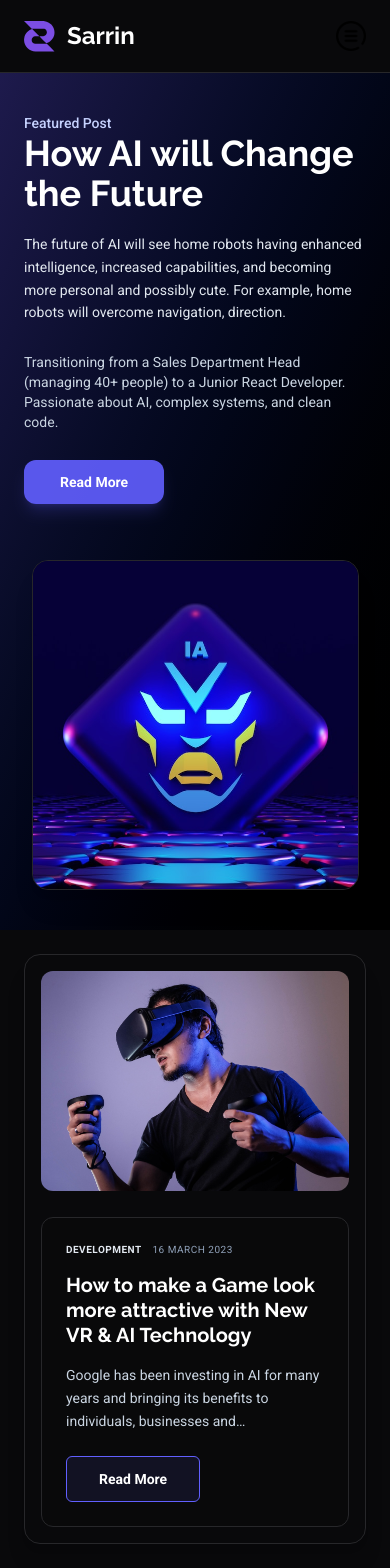
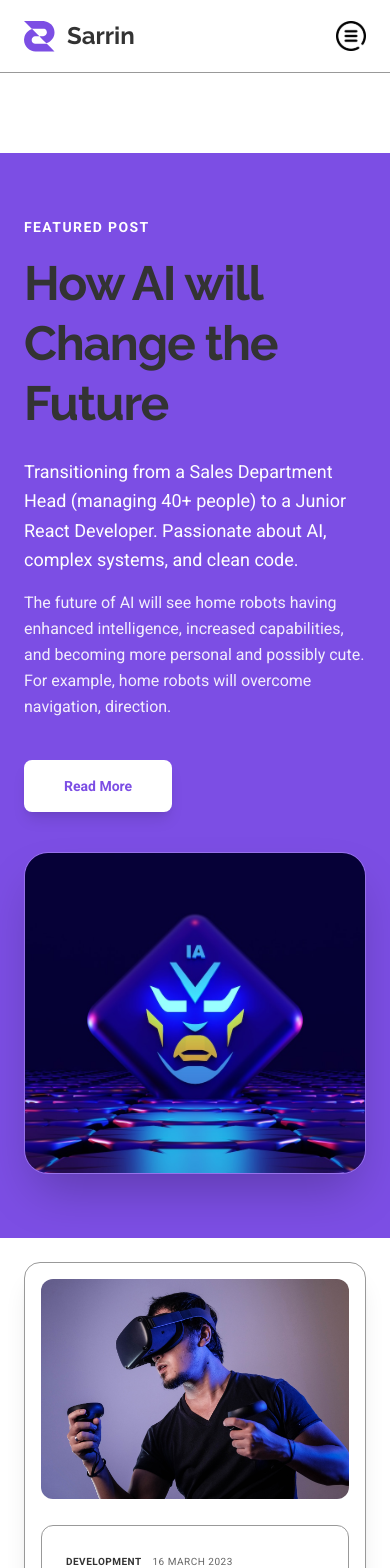
Before and after one commit to OleksandrStrunkin/nextjs-postgres-blog, a Next.js app: page / in a window 390 px wide. Shown: the top 1568 px of the page. Built offline with nearby package versions, Linux system fonts and the light colour scheme; no server answers; the database is empty.

Commit message:
feat: Update styles across components for improved UI consistency; refactor layout and color scheme

```diff
--- a/app/globals.css
+++ b/app/globals.css
@@ -1,13 +1,17 @@
 @import "tailwindcss";
 
 :root {
-  --background: #05060a;
-  --foreground: #f8fafc;
+  --background: #ffffff;
+  --foreground: #333333;
 }
 
 @theme inline {
   --color-background: var(--background);
   --color-foreground: var(--foreground);
+  --color-primary: #7C4EE4;
+  --color-dark: #333333;
+  --color-gray-secondary: #666666;
+  --color-gray-border: #999999;
   --font-raleway: var(--font-raleway);
   --font-roboto: var(--font-roboto);
   --font-sans: var(--font-roboto);
@@ -17,6 +21,8 @@ body {
   background: var(--background);
   color: var(--foreground);
   font-family: var(--font-roboto), ui-sans-serif, system-ui;
+  font-size: 18px;
+  line-height: 24px;
 }
 
 h1,
@@ -26,4 +32,6 @@ h4,
 h5,
 h6 {
   font-family: var(--font-raleway), sans-serif;
+  font-weight: bold;
+  color: #333333;
 }
--- a/app/layout.tsx
+++ b/app/layout.tsx
@@ -28,7 +28,7 @@ export default function RootLayout({
   return (
     <html lang="en">
       <body
-        className={`${raleway.variable} ${roboto.variable} antialiased bg-zinc-950 text-slate-100 min-h-screen`}
+        className={`${raleway.variable} ${roboto.variable} antialiased bg-white text-gray-900 min-h-screen`}
       >
         <div className="flex min-h-screen flex-col">
           <Header />
--- a/app/page.tsx
+++ b/app/page.tsx
@@ -19,9 +19,9 @@ export default async function Home() {
     .filter((c): c is string => Boolean(c));
 
   return (
-    <div className="bg-zinc-950">
-      <div className="mx-auto max-w-6xl">
-        <HeroSection />
+    <div className="bg-white pt-20">
+      <HeroSection />
+      <div className="mx-auto w-full max-w-6xl">
         <FeaturedPost />
         <HomeContent posts={posts || []} categories={categories} />
       </div>
--- a/components/FeaturedPost.tsx
+++ b/components/FeaturedPost.tsx
@@ -3,7 +3,7 @@ import Image from "next/image";
 export default function FeaturedPost() {
   return (
     <section className="mx-auto w-full max-w-310 p-6">
-      <div className="relative flex flex-col md:block p-4 md:p-0 border border-zinc-800 rounded-2xl bg-zinc-950 shadow-xl">
+      <div className="relative flex flex-col md:block p-4 md:p-0 border border-[#999999] rounded-2xl bg-white shadow-xl">
         <div className="relative w-full h-55 md:h-125 rounded-xl overflow-hidden">
           <Image
             src="/featured_post.jpg"
@@ -15,22 +15,22 @@ export default function FeaturedPost() {
         </div>
         <div
           className="
-            relative mx-auto bg-zinc-950/80 mt-6.5 rounded-xl border border-zinc-800 p-6
+            relative mx-auto bg-white mt-6.5 rounded-xl border border-[#999999] p-6
             md:absolute md:mt-0 md:-bottom-[24%] md:right-0 md:w-165 md:h-64.5 md:p-5 md:shadow-2xl
           "
         >
-          <p className="mb-4 text-slate-200 font-bold text-[10px] uppercase tracking-wider">
+          <p className="mb-4 text-[#333333] font-bold text-[10px] uppercase tracking-wider">
             DEVELOPMENT{" "}
-            <span className="ml-2 text-slate-400 font-normal uppercase">
+            <span className="ml-2 text-[#666666] font-normal uppercase">
               16 March 2023
             </span>
           </p>
 
-          <h2 className="mb-4 font-bold text-xl md:mb-2 md:text-[22px] text-white leading-tight">
+          <h2 className="mb-4 font-bold text-xl md:mb-2 md:text-[22px] text-[#333333] leading-tight">
             How to make a Game look more attractive with New VR & AI Technology
           </h2>
 
-          <p className="mb-6 text-slate-300 text-[14px] leading-relaxed line-clamp-3 md:line-clamp-3">
+          <p className="mb-6 text-[#666666] text-[14px] leading-relaxed line-clamp-3 md:line-clamp-3">
             Google has been investing in AI for many years and bringing its
             benefits to individuals, businesses and communities. Whether it’s
             publishing state-of-the-art research, building helpful products or
@@ -38,7 +38,7 @@ export default function FeaturedPost() {
             to making AI accessible to everyone.
           </p>
 
-          <button className="text-white border border-indigo-500 bg-indigo-500/10 font-bold text-sm px-8 py-3 md:px-4 md:py-2 rounded-md hover:bg-indigo-500 hover:text-white transition-all">
+          <button className="text-white border border-[#7C4EE4] bg-[#7C4EE4] font-bold text-sm px-8 py-3 md:px-4 md:py-2 rounded-lg hover:bg-[#7C4EE4]/90 transition-all">
             Read More
           </button>
         </div>
--- a/components/Footer.tsx
+++ b/components/Footer.tsx
@@ -4,11 +4,11 @@ export default function Footer() {
   const year = new Date().getFullYear();
 
   return (
-    <footer className="border-t border-zinc-800 bg-zinc-950 text-slate-300">
+    <footer className="border-t border-[#999999] bg-white text-[#666666]">
       <div className="mx-auto flex max-w-6xl flex-col gap-10 px-6 py-10 md:flex-row md:items-start md:justify-between">
         <div className="space-y-3">
-          <h2 className="text-lg font-semibold text-white">Sarrin</h2>
-          <p className="max-w-sm text-sm leading-relaxed text-slate-400">
+          <h2 className="text-lg font-semibold text-[#333333]">Sarrin</h2>
+          <p className="max-w-sm text-sm leading-relaxed text-[#666666]">
             A modern blog starter built with Next.js, Supabase, and Tailwind CSS.
             Stay connected and follow along for more updates.
           </p>
@@ -16,22 +16,22 @@ export default function Footer() {
 
         <div className="grid grid-cols-2 gap-6 sm:grid-cols-3">
           <div>
-            <h3 className="text-sm font-semibold text-slate-200">Explore</h3>
-            <ul className="mt-3 space-y-2 text-sm text-slate-400">
+            <h3 className="text-sm font-semibold text-[#333333]">Explore</h3>
+            <ul className="mt-3 space-y-2 text-sm text-[#666666]">
               <li>
-                <Link href="/" className="hover:text-white transition-colors">
+                <Link href="/" className="hover:text-[#7C4EE4] transition-colors">
                   Home
                 </Link>
               </li>
               <li>
-                <Link href="#blog" className="hover:text-white transition-colors">
+                <Link href="#blog" className="hover:text-[#7C4EE4] transition-colors">
                   Blog
                 </Link>
               </li>
               <li>
                 <Link
                   href="#newsletter"
-                  className="hover:text-white transition-colors"
+                  className="hover:text-[#7C4EE4] transition-colors"
                 >
                   Newsletter
                 </Link>
@@ -40,14 +40,14 @@ export default function Footer() {
           </div>
 
           <div>
-            <h3 className="text-sm font-semibold text-slate-200">Connect</h3>
-            <ul className="mt-3 space-y-2 text-sm text-slate-400">
+            <h3 className="text-sm font-semibold text-[#333333]">Connect</h3>
+            <ul className="mt-3 space-y-2 text-sm text-[#666666]">
               <li>
                 <a
                   href="https://github.com/"
                   target="_blank"
                   rel="noreferrer"
-                  className="hover:text-white transition-colors"
+                  className="hover:text-[#7C4EE4] transition-colors"
                 >
                   GitHub
                 </a>
@@ -57,13 +57,13 @@ export default function Footer() {
                   href="https://www.linkedin.com/"
                   target="_blank"
                   rel="noreferrer"
-                  className="hover:text-white transition-colors"
+                  className="hover:text-[#7C4EE4] transition-colors"
                 >
                   LinkedIn
                 </a>
               </li>
               <li>
-                <Link href="/blog" className="hover:text-white transition-colors">
+                <Link href="/blog" className="hover:text-[#7C4EE4] transition-colors">
                   Blog
                 </Link>
               </li>
@@ -71,12 +71,12 @@ export default function Footer() {
           </div>
 
           <div>
-            <h3 className="text-sm font-semibold text-slate-200">Legal</h3>
-            <ul className="mt-3 space-y-2 text-sm text-slate-400">
+            <h3 className="text-sm font-semibold text-[#333333]">Legal</h3>
+            <ul className="mt-3 space-y-2 text-sm text-[#666666]">
               <li>
                 <a
                   href="#"
-                  className="hover:text-white transition-colors"
+                  className="hover:text-[#7C4EE4] transition-colors"
                 >
                   Privacy Policy
                 </a>
@@ -84,7 +84,7 @@ export default function Footer() {
               <li>
                 <a
                   href="#"
-                  className="hover:text-white transition-colors"
+                  className="hover:text-[#7C4EE4] transition-colors"
                 >
                   Terms
                 </a>
@@ -93,8 +93,8 @@ export default function Footer() {
           </div>
         </div>
       </div>
-      <div className="border-t border-zinc-800 bg-zinc-950 py-6">
-        <div className="mx-auto flex max-w-6xl flex-col items-center justify-between gap-2 px-6 text-xs text-slate-500 md:flex-row">
+      <div className="border-t border-[#999999] bg-white py-6">
+        <div className="mx-auto flex max-w-6xl flex-col items-center justify-between gap-2 px-6 text-xs text-[#666666] md:flex-row">
           <span>© {year} Sarrin. All rights reserved.</span>
           <span>Built with Next.js + Supabase + Tailwind CSS.</span>
         </div>
--- a/components/Header.tsx
+++ b/components/Header.tsx
@@ -1,27 +1,30 @@
 "use client";
 import { useState } from "react";
 import Image from "next/image";
+import Link from "next/link";
 
 export default function Header() {
   const [open, setOpen] = useState(false);
 
   return (
-    <header className="w-full bg-zinc-950 border-b border-zinc-800">
+    <header className="sticky top-0 z-50 w-full bg-white/80 backdrop-blur-md border-b border-[#999999]">
       <div className="mx-auto flex max-w-6xl items-center justify-between px-6 py-5">
-        <h1 className="text-2xl font-bold flex items-center gap-3 text-white">
-          <Image src="/logo_icon.svg" alt="logo" width={31} height={31} />
-          Sarrin
-        </h1>
+        <Link href="/">
+          <h1 className="text-2xl font-bold flex items-center gap-3 text-[#333333] hover:text-[#7C4EE4] transition cursor-pointer">
+            <Image src="/logo_icon.svg" alt="logo" width={31} height={31} />
+            Sarrin
+          </h1>
+        </Link>
 
         <nav className="flex items-center gap-4">
-          <div className="hidden items-center gap-6 text-sm font-medium text-slate-200 md:flex">
-            <a href="#blog" className="hover:text-white transition">
+          <div className="hidden items-center gap-6 text-sm font-medium text-[#666666] md:flex">
+            <a href="#blog" className="hover:text-[#7C4EE4] transition">
               Blog
             </a>
-            <a href="#newsletter" className="hover:text-white transition">
+            <a href="#newsletter" className="hover:text-[#7C4EE4] transition">
               Newsletter
             </a>
-            <a href="#" className="hover:text-white transition">
+            <a href="#" className="hover:text-[#7C4EE4] transition">
               About
             </a>
           </div>
@@ -37,20 +40,23 @@ export default function Header() {
       </div>
 
       {open && (
-        <div className="md:hidden border-t border-zinc-800 bg-zinc-950/95 px-6 py-4">
-          <ul className="space-y-3 text-sm font-medium text-slate-200">
+        <div className="md:hidden border-t border-[#999999] bg-white/95 px-6 py-4">
+          <ul className="space-y-3 text-sm font-medium text-[#666666]">
             <li>
-              <a href="#blog" className="block hover:text-white transition">
+              <a href="#blog" className="block hover:text-[#7C4EE4] transition">
                 Blog
               </a>
             </li>
             <li>
-              <a href="#newsletter" className="block hover:text-white transition">
+              <a
+                href="#newsletter"
+                className="block hover:text-[#7C4EE4] transition"
+              >
                 Newsletter
               </a>
             </li>
             <li>
-              <a href="#" className="block hover:text-white transition">
+              <a href="#" className="block hover:text-[#7C4EE4] transition">
                 About
               </a>
             </li>
--- a/components/HeroSection.tsx
+++ b/components/HeroSection.tsx
@@ -2,7 +2,7 @@ import Image from "next/image";
 
 export default function HeroSection() {
   return (
-    <section className="relative overflow-hidden bg-gradient-to-br from-indigo-950 via-slate-950 to-black">
+    <section className="relative w-full overflow-hidden bg-[#7C4EE4]">
       <div className="absolute -top-[22%] inset-0 z-0 pointer-events-none hidden lg:block">
         <Image
           src="/Mask group.svg"
@@ -21,36 +21,44 @@ export default function HeroSection() {
           className="object-cover object-top rotate-180"
         />
       </div>
-      <div className="block md:flex py-10 px-6 md:py-20 md:px-18 lg:pt-[122px] lg:py-10">
-        <div className="mx-auto max-w-3xl text-white">
-          <p className="text-sm font-medium text-indigo-200 md:mb-6 lg:text-[16px]">
+
+      <div className="mx-auto flex w-full max-w-6xl flex-col gap-10 px-6 py-16 md:flex-row md:items-center md:gap-16 lg:py-24">
+        <div className="flex-1">
+          <p className="text-sm font-semibold uppercase tracking-widest text-white">
             Featured Post
           </p>
-          <h1 className="text-4xl font-bold mb-5 md:text-[46px] lg:text-[64px] lg:max-w-[580px]">
+
+          <h1 className="mt-4 text-5xl font-bold leading-tight tracking-tight text-white md:text-6xl lg:text-[4.5rem]">
             How AI will Change the Future
           </h1>
-          <p className="text-sm text-slate-200 font-normal leading-relaxed mb-7 md:max-w-[300px] lg:max-w-[416px]">
+
+          <p className="mt-6 max-w-2xl text-lg leading-relaxed text-white">
+            Transitioning from a Sales Department Head (managing 40+ people) to
+            a Junior React Developer. Passionate about AI, complex systems, and
+            clean code.
+          </p>
+
+          <p className="mt-4 max-w-2xl text-base leading-relaxed text-white/90">
             The future of AI will see home robots having enhanced intelligence,
             increased capabilities, and becoming more personal and possibly
             cute. For example, home robots will overcome navigation, direction.
           </p>
-          <p className="text-sm text-slate-300 mb-7 md:max-w-[300px] lg:max-w-[416px]">
-            Transitioning from a Sales Department Head (managing 40+ people) to
-            a Junior React Developer. Passionate about AI, complex systems, and
-            clean code.
-          </p>
-          <button className="bg-indigo-500/90 hover:bg-indigo-400 font-bold text-sm mb-14 text-white px-9 py-3 lg:py-4 lg:px-12 rounded-xl shadow-lg shadow-indigo-500/20 transition">
+
+          <button className="mt-10 rounded-lg bg-white px-10 py-4 text-sm font-semibold text-[#7C4EE4] shadow-lg transition hover:bg-gray-100">
             Read More
           </button>
         </div>
-        <div className="mx-auto relative w-full max-w-[327px] leading-relaxed md:max-w-[436px] lg:w-[608px] h-[330px] md:max-h-[413px] lg:h-[578px] rounded-2xl overflow-hidden border border-zinc-800 shadow-xl">
+
+        <div className="relative w-full max-w-[520px] overflow-hidden rounded-3xl border border-white/20 shadow-2xl">
+          <div className="h-[320px] md:h-[420px] lg:h-[520px]">
             <Image
               src="/container_hero.jpg"
               alt="hero"
               fill
-            className="object-cover scale-120 object-center"
+              className="object-cover object-center"
               priority
             />
+          </div>
         </div>
       </div>
     </section>
```
Also changed, not shown: components/BlogSection.tsx (+15 -15 lines), components/CategoriesSection.tsx (+7 -7 lines), components/NewsletterSection.tsx (+6 -6 lines). Lines whose indentation alone changed are shown as unchanged.
